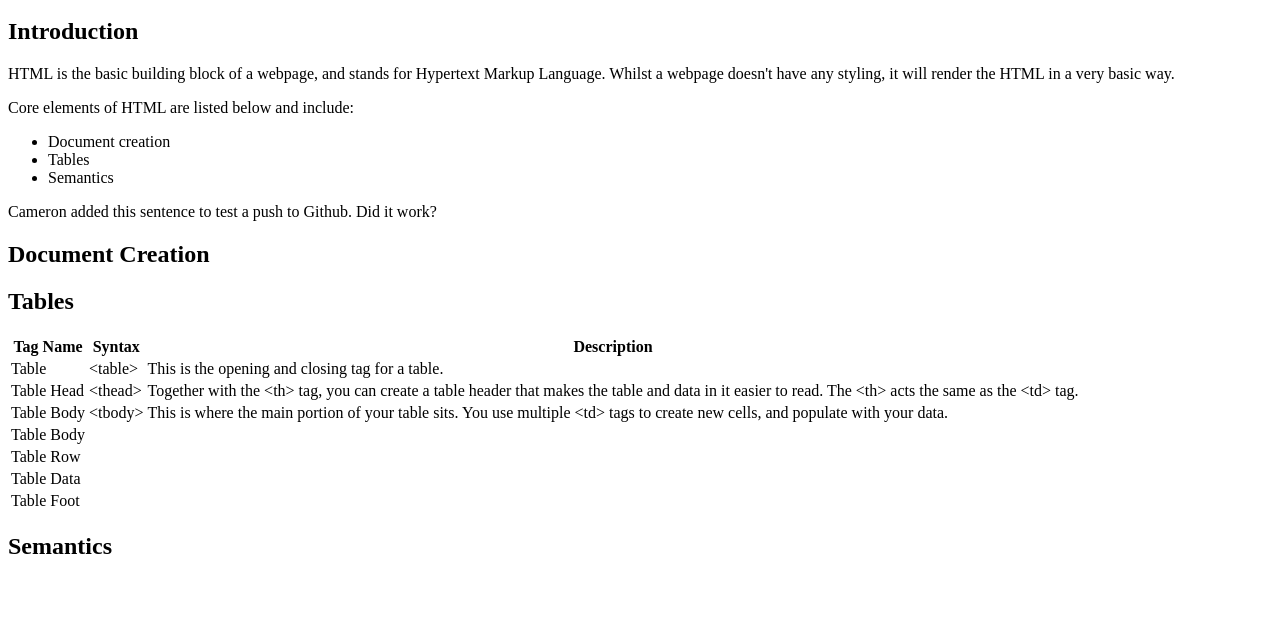
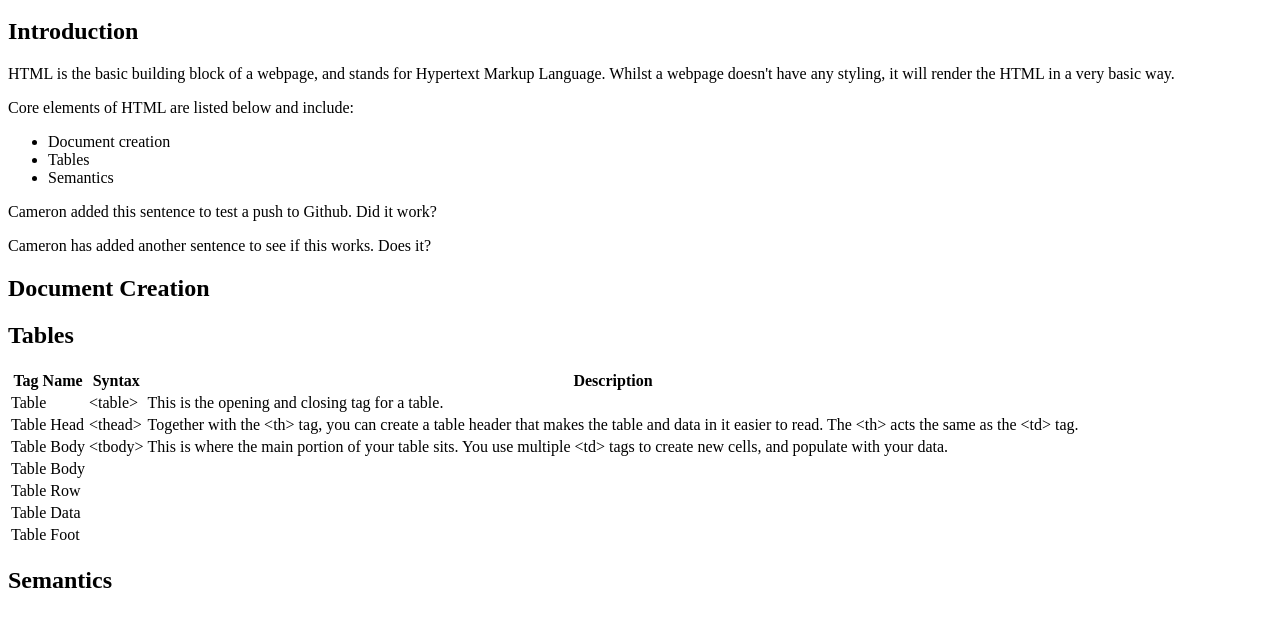
Before and after one commit to CH-MinuteMaker/Project-4---CSS-Style-Cheatsheet, a plain HTML site: page index.html in a window 1280 px wide. Shown: the part 122-748 px from the top of the page. Drawn offline with Linux system fonts and the light colour scheme.

Commit message:
added a second test line to commit

```diff
--- a/index.html
+++ b/index.html
@@ -28,6 +28,7 @@
         </section>
 
 <p>Cameron added this sentence to test a push to Github. Did it work?</p>
+<p>Cameron has added another sentence to see if this works. Does it?</p>
 
         <section id="doccreation">
             <h2>Document Creation</h2>
```
